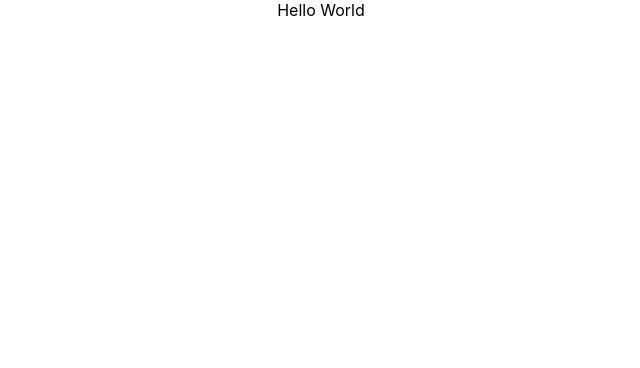
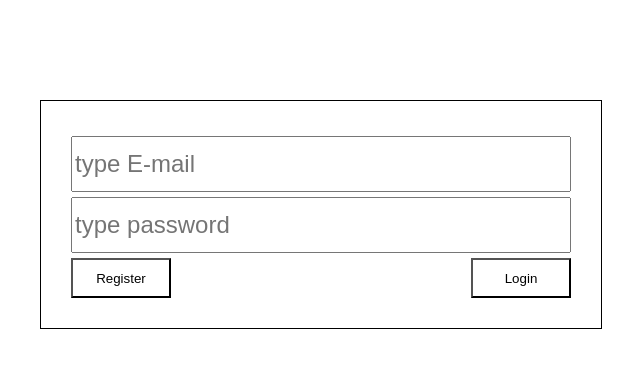
Before and after one commit to Sproncho/togethem, a React (Create React App) app: page / in a window 1280 px wide. Shown: the top 368 px of the page, without its empty margins (319-959 px from the left). Built offline with nearby package versions, Linux system fonts and the light colour scheme.

Commit message:
LoginPage simple Css added

```diff
--- a/src/App.css
+++ b/src/App.css
@@ -1,3 +1,4 @@
 .App {
-  text-align: center;
+  width: 900px;
+  margin:0 auto;
 }
--- a/src/App.js
+++ b/src/App.js
@@ -1,9 +1,10 @@
 import './App.css';
+import LoginPage from './components/LoginPage/LoginPage';
 
 function App() {
-  return (
-    <div className="App">Hello World</div>
-  );
+  return<div className="App">
+      <LoginPage/>
+   </div>
 }
 
 export default App;
--- a/src/components/LoginPage/LoginPage.css
+++ b/src/components/LoginPage/LoginPage.css
@@ -0,0 +1,23 @@
+.loginPage{
+    width:500px;
+    border:1px solid black;
+    margin: 100px auto;
+    display:flex;
+    flex-wrap: wrap;
+    padding:30px;
+    justify-content:space-between;
+}
+
+.loginPage input{
+    width:100%;
+    margin-top:5px;
+    height:50px;
+    font-size:1.5rem;
+}
+
+.loginPage button{
+    margin-top:5px;
+    height:40px;
+    width:100px;
+    background-color:white;
+}
--- a/src/components/LoginPage/LoginPage.jsx
+++ b/src/components/LoginPage/LoginPage.jsx
@@ -2,10 +2,10 @@ import './LoginPage.css'
 
 
 export default function LoginPage(){
-    return <div>
+    return <div className="loginPage">
         <input type="text" name="userName" placeholder="type E-mail"/>
         <input type="password" name="password" placeholder="type password"/>
-        <button>Register</button>
-        <button>Login</button>
+        <button id="registerButton">Register</button>
+        <button id="loginButton">Login</button>
     </div>
 }
```
